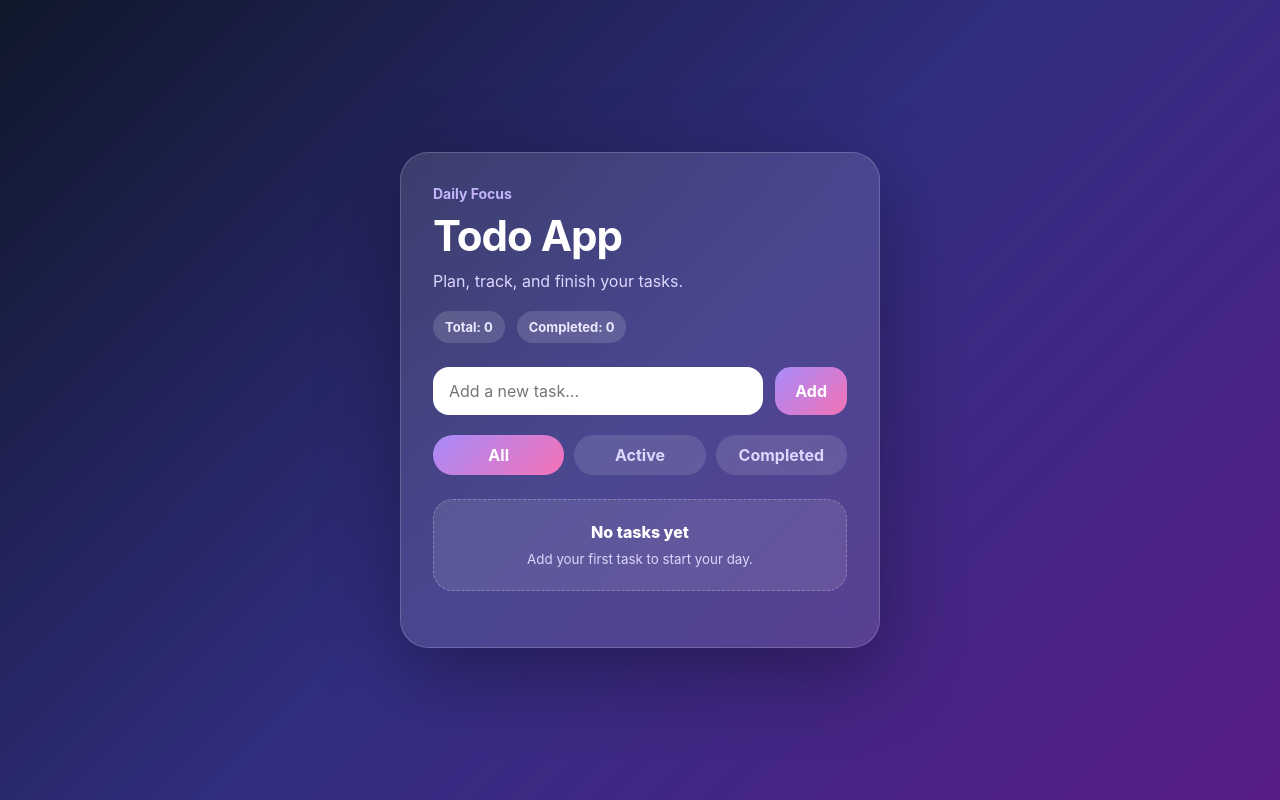
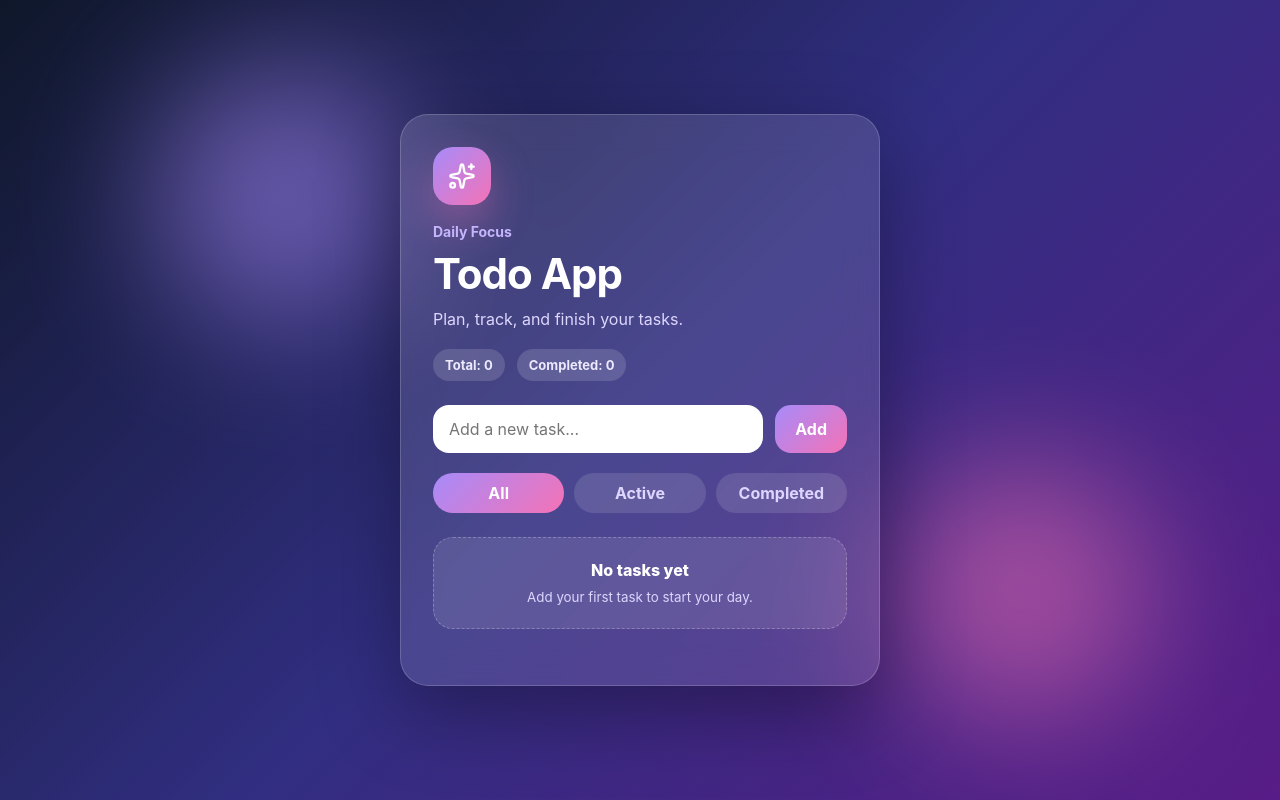
Before and after one commit to mosin1223/aesthetic-react-todo, a React (Vite) app: page / in a window 1280 px wide. Built offline with nearby package versions, Linux system fonts and the light colour scheme.

Commit message:
Add final aesthetic UI polish

```diff
--- a/src/App.css
+++ b/src/App.css
@@ -227,3 +227,72 @@ h1{margin:0;
   color: white;
   background: linear-gradient(135deg, #a78bfa, #f472b6);
 }
+
+.hero-icon {
+  width: 58px;
+  height: 58px;
+  border-radius: 20px;
+}
+
+.hero-icon {
+  display: flex;
+  align-items: center;
+  justify-content: center;
+}
+
+.hero-icon {
+  margin-bottom: 18px;
+  background: linear-gradient(135deg, #a78bfa, #f472b6);
+  box-shadow: 0 18px 40px rgba(244, 114, 182, 0.35);
+}
+
+.app {
+  position: relative;
+  overflow: hidden;
+}
+
+.todo-card {
+  position: relative;
+  z-index: 2;
+}
+
+.blob {
+  position: absolute;
+  width: 260px;
+  height: 260px;
+  border-radius: 50%;
+}
+
+.blob {
+  filter: blur(70px);
+  opacity: 0.55;
+  z-index: 1;
+}
+.blob-one {
+  top: 8%;
+  left: 12%;
+  background: #a78bfa;
+}
+.blob-two {
+  right: 10%;
+  bottom: 10%;
+  background: #f472b6;
+}
+
+@media (max-width: 520px) {
+  .todo-card {
+    padding: 24px;
+  }
+}
+
+@media (max-width: 520px) {
+  h1 {
+    font-size: 34px;
+  }
+}
+
+@media (max-width: 520px) {
+  .todo-form {
+    flex-direction: column;
+  }
+}
--- a/src/App.jsx
+++ b/src/App.jsx
@@ -1,5 +1,5 @@
 import { useState } from "react";
-import { Trash2 } from "lucide-react";
+import { Sparkles, Trash2 } from "lucide-react";
 import { useEffect } from "react";
 import "./App.css";
 function App() {
@@ -44,7 +44,12 @@ function App() {
 
   return (
     <main className="app">
+      <div className="blob blob-one"></div>
+      <div className="blob blob-two"></div>
       <section className="todo-card">
+        <div className="hero-icon">
+          <Sparkles size={28} />
+        </div>
         <p className="eyebrow">Daily Focus</p>
         <h1>Todo App</h1>
         <p className="subtitle">Plan, track, and finish your tasks.</p>
```
